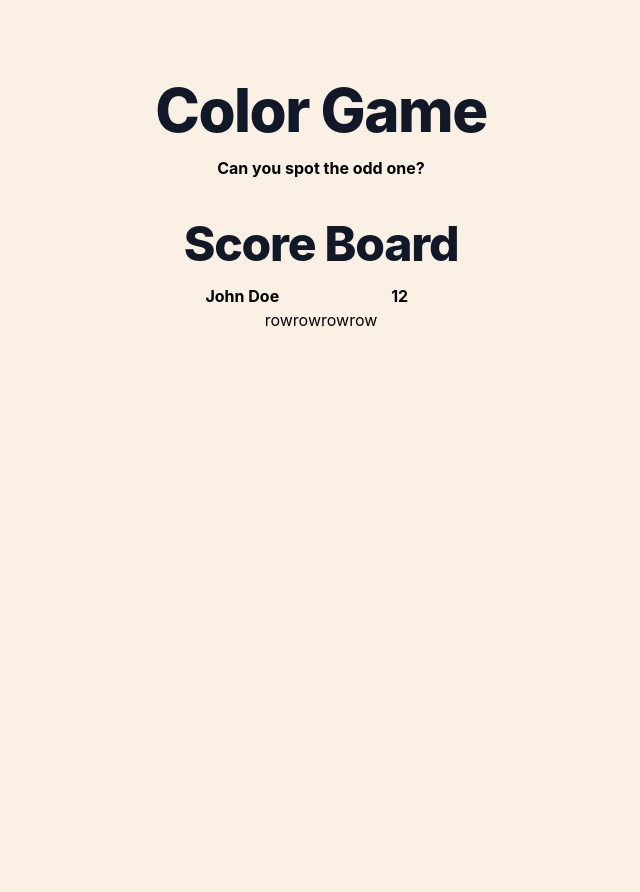
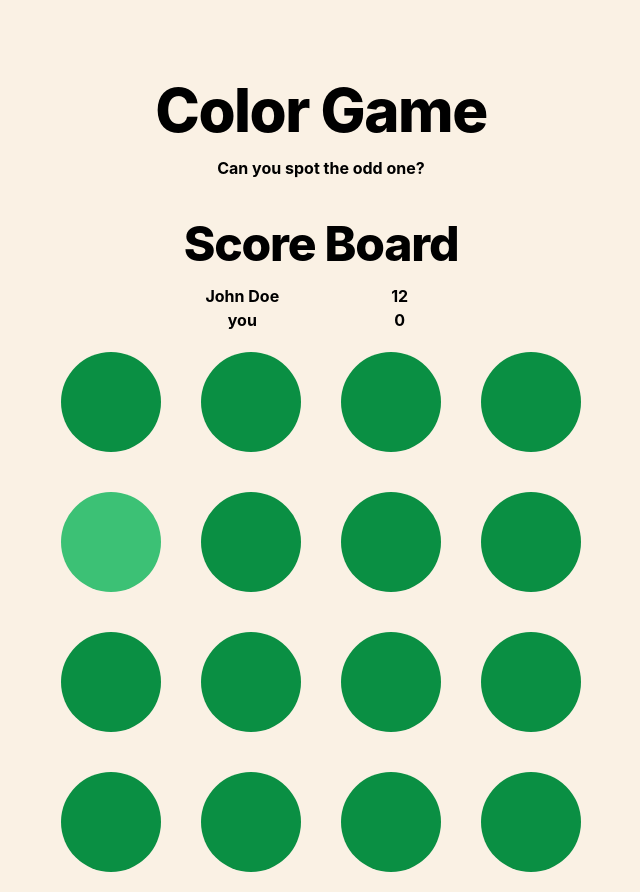
Before and after one commit to TomatoKicker/colorgame, a React (Create React App) app: page / in a window 1280 px wide. Shown: the whole page, without its empty margins (319-959 px from the left). Before the commit the page ends 800 px from the top, so only its background shows below. Built offline with nearby package versions, Linux system fonts and the light colour scheme.

Commit message:
cooles zeug

```diff
--- /dev/null
+++ b/src/components/ColorUnit.jsx
@@ -0,0 +1,49 @@
+const ColorUnit = ({ color, odd, id, increment, round, wonRound, resetWonRound}) => {
+
+    function lightenHexColor(hexColor, amount) {
+        // Entferne das '#'-Zeichen, wenn es vorhanden ist
+        hexColor = hexColor.replace('#', '');
+
+        // Zerlege die Hex-Farbe in R, G und B Komponenten
+        const r = parseInt(hexColor.substring(0, 2), 16);
+        const g = parseInt(hexColor.substring(2, 4), 16);
+        const b = parseInt(hexColor.substring(4, 6), 16);
+
+        // Erhöhe die R, G und B Komponenten um den angegebenen Betrag
+        const newR = Math.min(r + amount, 255);
+        const newG = Math.min(g + amount, 255);
+        const newB = Math.min(b + amount, 255);
+
+        // Konvertiere die neuen RGB-Werte zurück in eine Hex-Farbe
+        const newHexColor = `#${newR.toString(16).padStart(2, '0')}${newG.toString(16).padStart(2, '0')}${newB.toString(16).padStart(2, '0')}`;
+
+        return newHexColor;
+    }
+
+    let lighten = 50 - round * (round < 5 ? 3 : round < 8 ? 2 : 1);
+    const style = {
+        width: 100,
+        height: 100,
+        backgroundColor: odd ? lightenHexColor(color, lighten) : color
+    }
+
+    const onClickHandler = () => {
+        if (!odd) {
+            alert("Lose");
+            {resetWonRound()}
+            return
+        }
+        { increment() }
+        {wonRound()}
+    }
+
+
+    return (
+        <button onClick={onClickHandler}>
+            <div className="rounded-full  w-1/4 m-5" style={style} odd={odd} key={{ id }}>
+            </div>
+        </button>
+    )
+}
+
+export default ColorUnit;
--- a/src/components/Container.js
+++ b/src/components/Container.jsx
@@ -2,18 +2,28 @@ import GameBoard from "./GameBoard";
 import Header from "./Header";
 import ScoreBoard from "./ScoreBoard";
 
+import { useState } from "react";
+
 const Container = () => {
 
+    const [wonRound, setWonRound] = useState(0);
+
+    const incrementWonRound = () => {
+        setWonRound(wonRound + 1);
+     };
+    const resetWonRound = () => {
+        setWonRound(0)
+    }
     return (
         <div className="container mx-auto glass mt-10">
             <div className="flex flex-row">
                 <Header/>
             </div>
             <div className="flex flex-row">
-                <ScoreBoard name="John Doe" score="12"/>
+                <ScoreBoard name="John Doe" score="12" currentScore = {wonRound}/>
             </div>
             <div className="flex flex-row">
-                <GameBoard/>
+                <GameBoard incrementWonRound = {incrementWonRound} resetWonRound={resetWonRound}/>
             </div>
         </div>
     )
--- a/src/components/GameBoard.jsx
+++ b/src/components/GameBoard.jsx
@@ -1,24 +1,47 @@
-const GameBoard = () => {
+import { useState } from "react";
+import ColorUnit from "./ColorUnit";
+
+const GameBoard = ({incrementWonRound, resetWonRound}) => {
 
     const colAmount = 4;
     const rowAmount = 4;
+    let color = '#' + (Math.random() * 0xFFFFFF << 0).toString(16).padStart(6, '0');
 
-    console.log(colAmount)
-    console.log(rowAmount)
+    function getRandomInt(max) {
+        return Math.floor(Math.random() * max);
+    }
 
-    const row = [];
+    let randomUnit = getRandomInt(rowAmount).toString() + getRandomInt(colAmount).toString()
 
-    for(let i = 0; i < rowAmount; i++){
-        row.push(<p className="basis-1/4">row</p>)
+    const [round, setRound] = useState(0);
+    const incrementRound = () => {
+        setRound(round + 1);
+    };
+
+    const rows = [];
+    let cols = [];
+
+    for (let i = 0; i < rowAmount; i++) {
+        for (let j = 0; j < colAmount; j++) {
+            let id = i.toString() + j.toString()
+            let odd = id == randomUnit ? true : false
+            cols.push(<ColorUnit color={color} odd={odd} id={id} increment={incrementRound} round={round} wonRound = {incrementWonRound} resetWonRound = {resetWonRound}/>)
+        }
+        rows.push(
+            <div className="flex flex-row">
+                {cols}
+            </div>
+        )
+        cols = []
     }
 
     return (
         <div className="colorGameGameBoard mx-auto">
-            <div className="flex flex-row">
-            {row}
-            </div>
+            {rows}
         </div>
     )
 }
 
+
+
 export default GameBoard;
--- a/src/components/Header.js
+++ b/src/components/Header.jsx
@@ -2,7 +2,7 @@ const Header = () => {
 
     return (
         <div className="colorGameHeader mx-auto">
-            <h1 class="pt-10 px-5 mb-4 text-4xl font-extrabold leading-none tracking-tight text-gray-900 md:text-5xl lg:text-6xl mx-auto">
+            <h1 class="pt-10 px-5 mb-4 text-4xl font-extrabold leading-none tracking-tight md:text-5xl lg:text-6xl mx-auto">
                 Color Game
             </h1>
             <p className="text-center font-bold">
--- a/src/components/ScoreBoard.js
+++ /dev/null
@@ -1,22 +0,0 @@
-const ScoreBoard = ({name, score}) => {
-
-    return (
-        <div className="colorGameScoreBoard mx-auto">
-            <div className="flex flex-row">
-                <h2 class="pt-10 px-5 mb-4 text-3xl font-extrabold leading-none tracking-tight text-gray-900 md:text-4xl lg:text-5xl mx-auto">
-                    Score Board
-                </h2>
-            </div>
-            <div className="flex flex-row">
-                <div className="basis-1/2 text-center font-bold">
-                    {name}
-                </div>
-                <div className="basis-1/2 text-center font-bold">
-                    {score}
-                </div>
-            </div>
-        </div>
-    )
-}
-
-export default ScoreBoard;
--- /dev/null
+++ b/src/components/ScoreBoard.jsx
@@ -0,0 +1,37 @@
+const ScoreBoard = ({name, score, currentScore}) => {
+    return (
+        <div className="colorGameScoreBoard mx-auto">
+            <div className="flex flex-row">
+                <h2 class="pt-10 px-5 mb-4 text-3xl font-extrabold leading-none tracking-tight md:text-4xl lg:text-5xl mx-auto">
+                    Score Board
+                </h2>
+            </div>
+            <div className="flex flex-row">
+                <div className="basis-1/2 text-center font-bold">
+                    <p>
+                    {name}
+                    </p>
+                </div>
+                <div className="basis-1/2 text-center font-bold">
+                    <p>
+                    {score}
+                    </p>
+                </div>
+            </div>
+            <div className="flex flex-row">
+                <div className="basis-1/2 text-center font-bold">
+                    <p>
+                    you
+                    </p>
+                </div>
+                <div className="basis-1/2 text-center font-bold">
+                    <p>
+                    {currentScore}
+                    </p>
+                </div>
+            </div>
+        </div>
+    )
+}
+
+export default ScoreBoard;
--- a/src/index.css
+++ b/src/index.css
@@ -2,7 +2,6 @@
 @tailwind components;
 @tailwind utilities;
 
-@import '../src/styling/base.css';
 
 :root{
     --primary: #FAF1E4;
@@ -25,3 +24,5 @@ code {
   font-family: source-code-pro, Menlo, Monaco, Consolas, 'Courier New',
     monospace;
 }
+
+@import '../src/styling/base.css';
--- a/src/styling/global.css
+++ b/src/styling/global.css
@@ -6,3 +6,6 @@
     border-radius: 10px;
     border: 1px solid rgba( 255, 255, 255, 0.18 );
 }
+p, h1, h2 {
+    color: var(--tertiary);
+}
```
